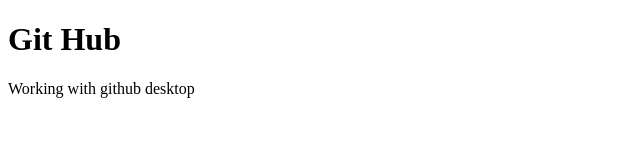
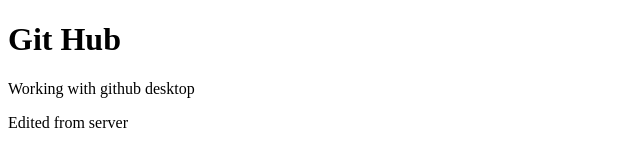
Before and after one commit to Kishore1071/Mern-Project, a plain HTML site: page index.html in a window 1280 px wide. Shown: the whole page, without its empty margins (0-640 px from the left). Drawn offline with Linux system fonts and the light colour scheme.

Commit message:
Update index.html

```diff
--- a/index.html
+++ b/index.html
@@ -8,5 +8,6 @@
 <body>
     <h1>Git Hub</h1>
     <p>Working with github desktop</p>
+    <p>Edited from server</p>
 </body>
 </html>
```
